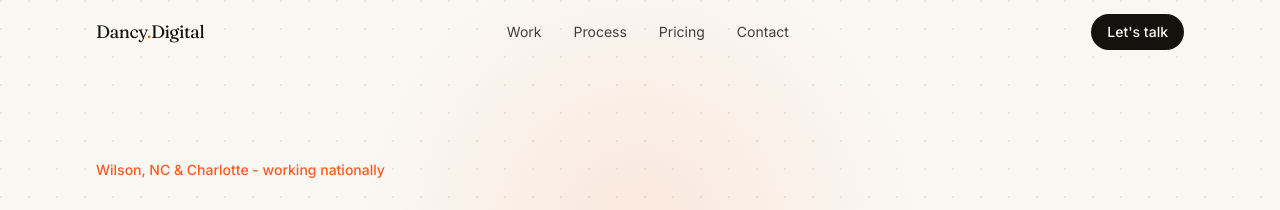
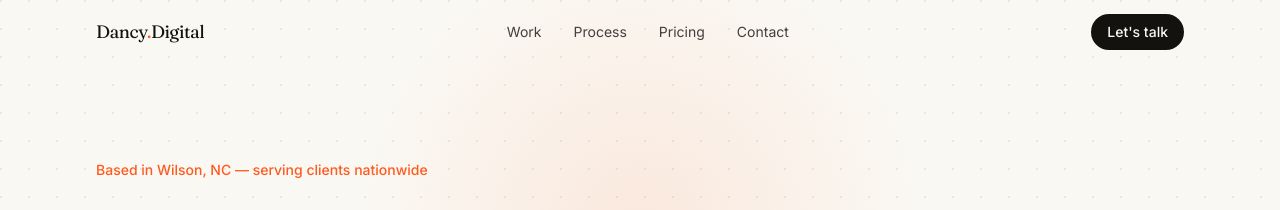
Before and after one commit to jjdancy/Dancy-Digital, a Next.js app: page / in a window 1280 px wide. Shown: the top 210 px of the page. Built offline with nearby package versions, Linux system fonts and the light colour scheme.

Commit message:
Clarify hero location line
"Wilson, NC & Charlotte - working nationally" read as contradictory.
Matches the phrasing already used in the About section.

```diff
--- a/components/Hero.tsx
+++ b/components/Hero.tsx
@@ -52,7 +52,7 @@ export default function Hero() {
           transition={{ duration: 0.5 }}
           className="text-sm font-medium text-accent mb-6"
         >
-          Wilson, NC &amp; Charlotte - working nationally
+          Based in Wilson, NC — serving clients nationwide
         </motion.p>
 
         <motion.h1
```
